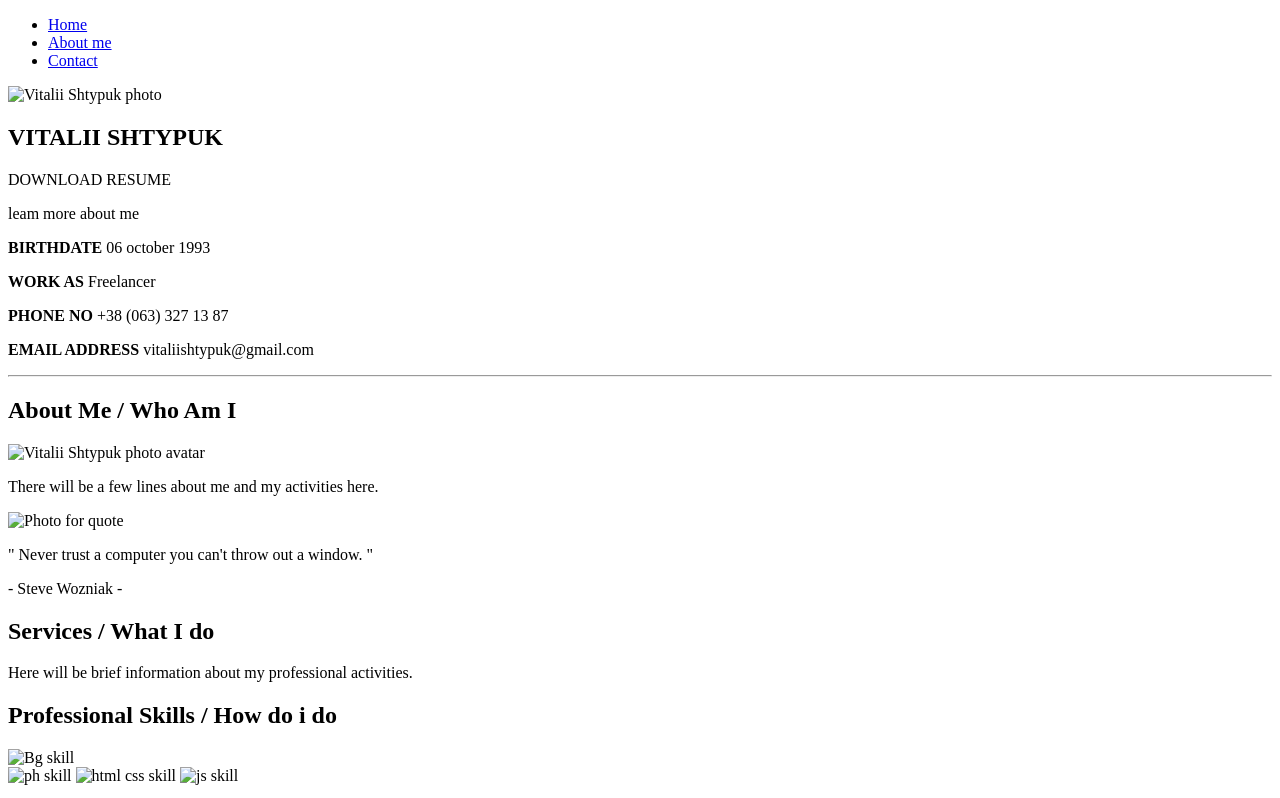
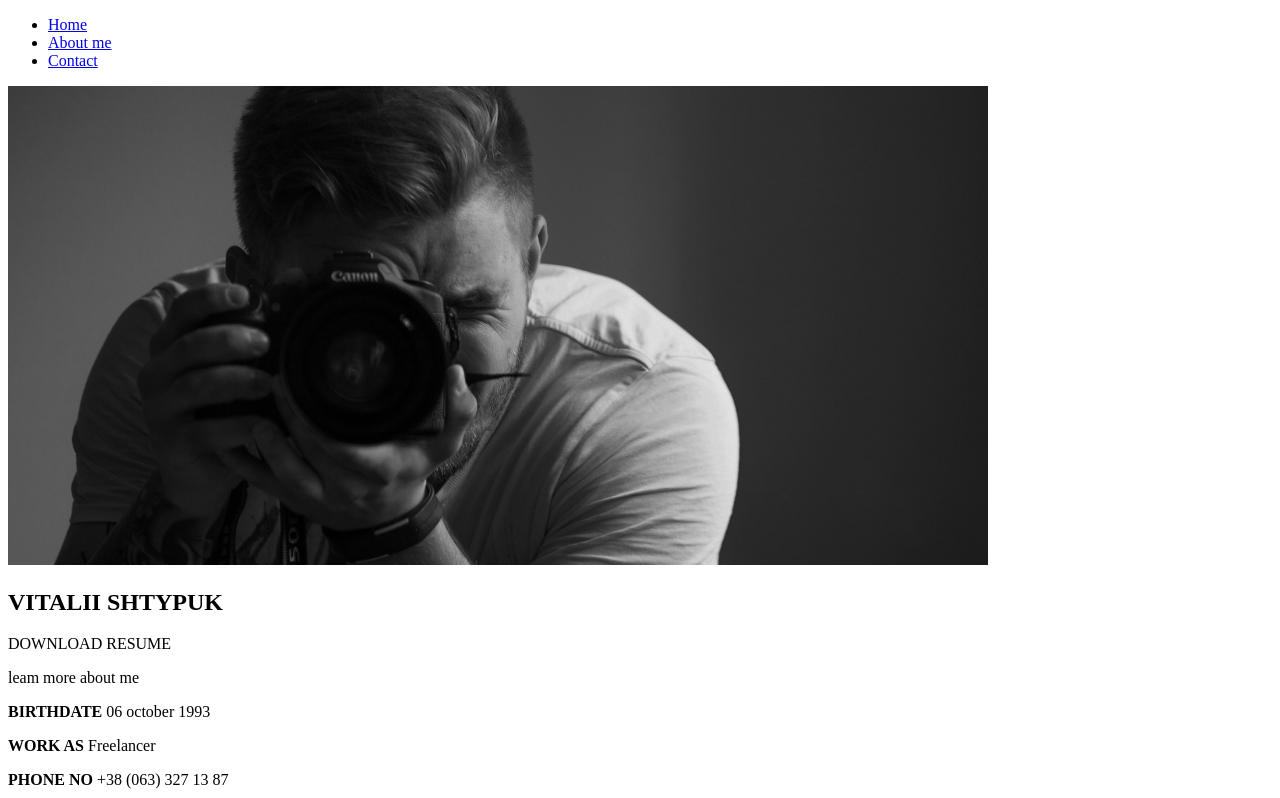
Before and after one commit to vitaliishtypuk/lv285my-web-html, a plain HTML site: page index.html in a window 1280 px wide. Shown: the top 798 px of the page. Drawn offline with Linux system fonts and the light colour scheme; the site is published under a folder, as on GitHub Pages, so addresses that start at the root find nothing.

Commit message:
Update index.html

```diff
--- a/index.html
+++ b/index.html
@@ -4,8 +4,8 @@
     <meta charset="UTF-8">
     <meta name="viewport" content="width=device-width, initial-scale=1.0">
     <title>Vitalii Shtypuk web developer</title>
-    <link rel="shortcut icon" href="/img/x-icon.png" type="image/x-icon">
-    <link rel="stylesheet" href="/css/index.css">
+    <link rel="shortcut icon" href="img/x-icon.png" type="image/x-icon">
+    <link rel="stylesheet" href="css/index.css">
 </head>
 <body>
     <header>
@@ -17,7 +17,7 @@
                 </ul>
             </div>
             <article>
-                <img src="/img/icanon.jpg" width="980" alt="Vitalii Shtypuk photo">
+                <img src="img/icanon.jpg" width="980" alt="Vitalii Shtypuk photo">
                 <div>
                     <h1><b>VITALII SHTYPUK</b></h1>
                     <p>DOWNLOAD RESUME</p>
@@ -35,11 +35,11 @@
     <main>
         <article>
             <h2>About Me / Who Am I</h2>
-            <img src="/img/iorange.jpg" width="200" alt="Vitalii Shtypuk photo avatar">
+            <img src="img/iorange.jpg" width="200" alt="Vitalii Shtypuk photo avatar">
             <p>There will be a few lines about me and my activities here.</p>
         </article>
         <div>
-            <img src="/img/ofman.jpg" width="980" alt="Photo for quote">
+            <img src="img/ofman.jpg" width="980" alt="Photo for quote">
             <p>" Never trust a computer you can't throw out a window. "</p>
             <p>- Steve Wozniak -</p>
         </div>
@@ -50,11 +50,11 @@
         <article>
             <h2>Professional Skills / How do i do</h2>
             <div>
-                <img src="/img/bg-skill.gif" width="980" alt="Bg skill">
+                <img src="img/bg-skill.gif" width="980" alt="Bg skill">
                 <div>
-                    <img src="/img/phskill1.png" width="280" alt="ph skill">
-                    <img src="/img/htmlcssskill1.png" width="280" alt="html css skill">
-                    <img src="/img/jsskill1.png" width="280" alt="js skill">
+                    <img src="img/phskill1.png" width="280" alt="ph skill">
+                    <img src="img/htmlcssskill1.png" width="280" alt="html css skill">
+                    <img src="img/jsskill1.png" width="280" alt="js skill">
                 </div>
             </div>
         </article>
```
